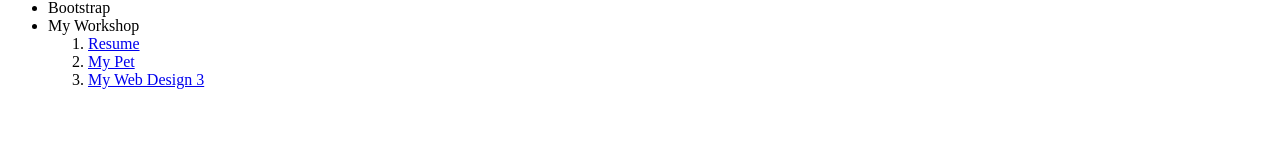
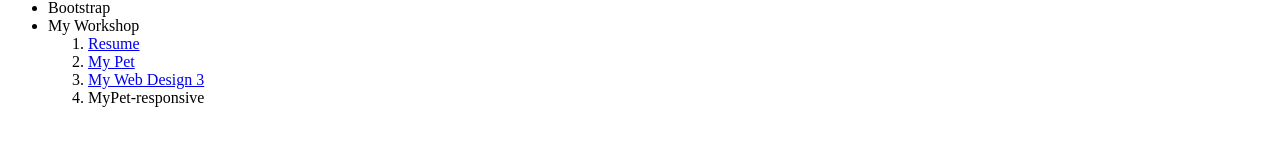
Before and after one commit to ananyao4/web-6540, a plain HTML site: page 6540_01_home.html in a window 1280 px wide. Shown: the part 478-624 px from the top of the page. Drawn offline with Linux system fonts and the light colour scheme.

Commit message:
6540_01_home.html

```diff
--- a/6540_01_home.html
+++ b/6540_01_home.html
@@ -59,6 +59,7 @@
         <li> <a href="resume.html">Resume</a> </li>
         <li> <a href="6540_06_MyPat.html">My Pet</a> </li>
         <li> <a href="6540_07_webD3.html">My Web Design 3</a> </li>
+        <li> <a href="6540_12_MyPat-responsive.html"></a>MyPet-responsive</li>
     </ol>
 </body>
 </html>
```
